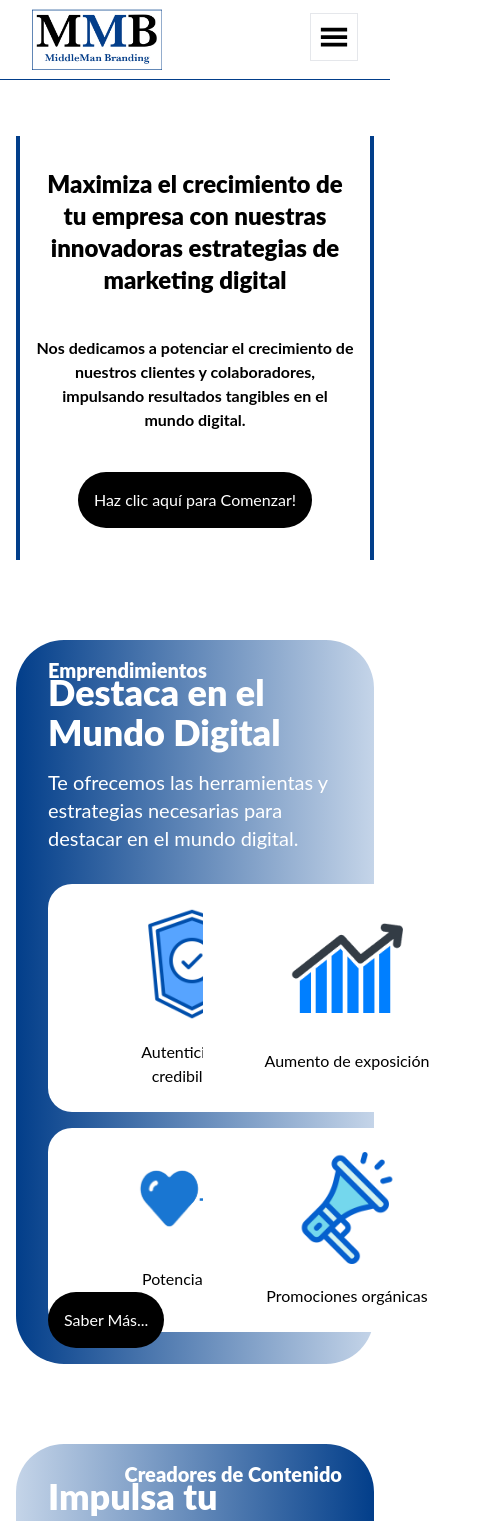
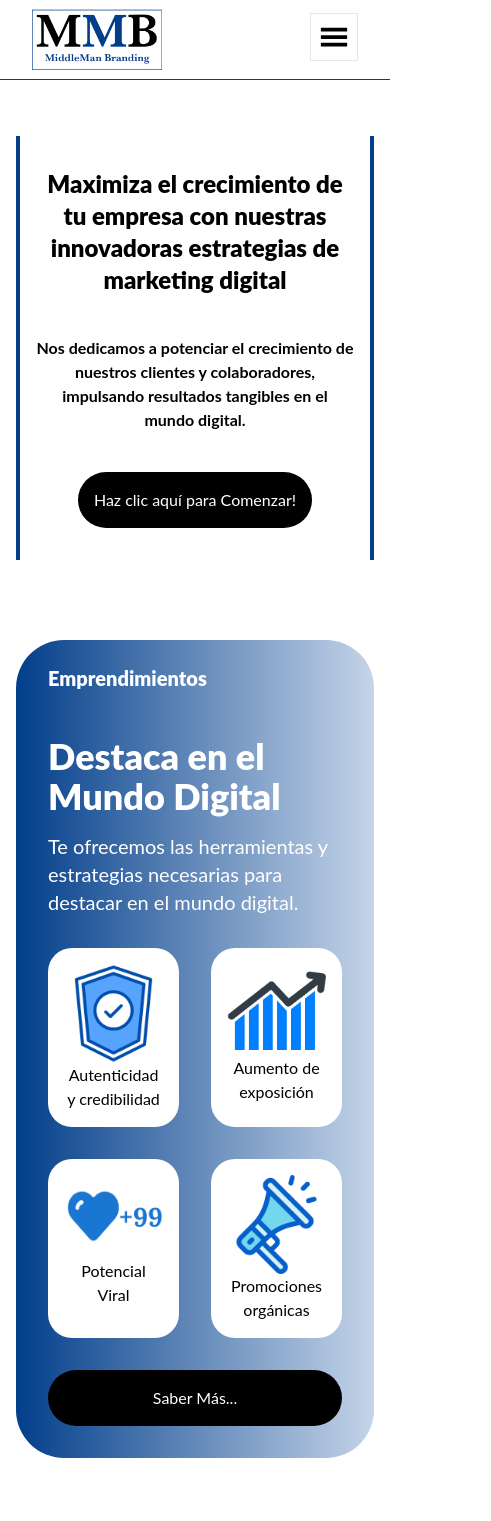
Before and after one commit to Santiago-Hanine/middleman-branding, a Next.js app: page / in a window 390 px wide. Shown: the top 1521 px of the page, 491 px wide, since content can reach past the window. Built offline with nearby package versions, Linux system fonts and the light colour scheme.

Commit message:
Refactor Box and Card components

```diff
--- a/src/app/Components/Box/index.tsx
+++ b/src/app/Components/Box/index.tsx
@@ -13,8 +13,8 @@ interface BoxProps {
 
 const Box = ({eyebrow, title, description, link, children, rowReverse}:BoxProps) => {
   return (
-    <div className={`${rowReverse ? 'lg:flex-row-reverse from-[rgba(45,102,174,0.28)] to-blue' : 'lg:flex-row from-blue to-[rgba(45,102,174,0.28)]'} text-white flex flex-col justify-between lg:items-center my-20 relative mx-4 md:mx-12 lg:mx-24 rounded-[3rem] p-8 bg-gradient-to-r  gap-y-8`}>
-            <h4 className={`absolute ${rowReverse ? 'top-4 right-8' : 'top-4 left-8'} text-xl font-black `}>
+    <div className={`${rowReverse ? 'lg:flex-row-reverse from-[rgba(45,102,174,0.28)] to-blue' : 'lg:flex-row from-blue to-[rgba(45,102,174,0.28)]'} text-white flex flex-col justify-between lg:items-center my-20 relative mx-4 md:mx-12 lg:mx-24 rounded-[3rem] pt-24 pb-8 px-8 lg:p-8 bg-gradient-to-r gap-y-8`}>
+            <h4 className={`absolute ${rowReverse ? 'top-6 right-8' : 'top-6 left-8'} text-xl font-black `}>
                 {eyebrow}
             </h4>
         <div>
@@ -24,18 +24,18 @@ const Box = ({eyebrow, title, description, link, children, rowReverse}:BoxProps)
                     {title}
                 </h2>
 
-                <p data-aos="fade-up" data-aos-duration="500" className='text-xl font-regular max-w-[30ch]'>
+                <p data-aos="fade-up" data-aos-duration="500" className='text-xl font-regular lg:max-w-[30ch]'>
                     {description}
                 </p>
             </div>
         </div>
 
-        <div className='grid grid-cols-2 gap-4 lg:gap-8'>
+        <div className='grid grid-cols-2 gap-8 lg:gap-8'>
             {children}
         </div>
 
-        <Link className={`absolute ${rowReverse ? 'bottom-4 right-8' : 'bottom-4 left-8'}`} href={link}>
-            <button className='hover:border hover:border-black hover:bg-white hover:text-black transform duration-300 ease-in-out p-4 rounded-full bg-black text-white border-black hover:scale-110 animate-appear'>
+        <Link className={`lg:absolute ${rowReverse ? 'bottom-6 right-8' : 'bottom-6 left-8'}`} href={link}>
+            <button className='hover:border w-full hover:border-black hover:bg-white hover:text-black transform duration-300 ease-in-out p-4 rounded-full bg-black text-white border-black hover:scale-110 animate-appear]'>
                 Saber Más...
             </button>
         </Link>
--- a/src/app/Components/Card/index.tsx
+++ b/src/app/Components/Card/index.tsx
@@ -8,8 +8,8 @@ interface CardProps {
 
 const Card = ({img, title, aosDuration}: CardProps) => {
   return (
-    <div data-aos="fade-up" data-aos-duration={aosDuration} className='bg-white relative w-72 flex flex-col items-center justify-evenly gap-5 rounded-3xl p-6'>
-        <div className="w-28 flex justify-center items-center">
+    <div data-aos="fade-up" data-aos-duration={aosDuration} className='bg-white relative xl:w-72 flex flex-col items-center justify-evenly md:gap-5 rounded-3xl p-4 md:p-6'>
+        <div className="md:w-28 flex justify-center items-center">
             <img src={img} alt={title} />
         </div>
         <h3 className="text-black text-center  max-w-[19ch]">{title}</h3>
```
